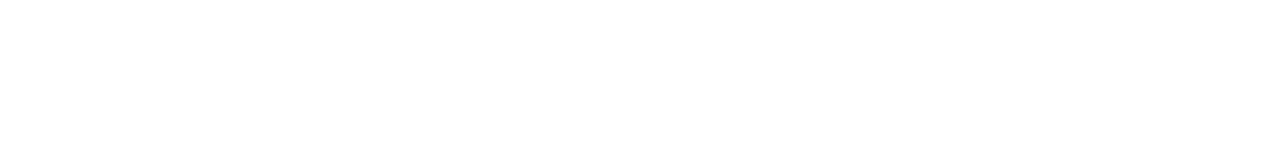
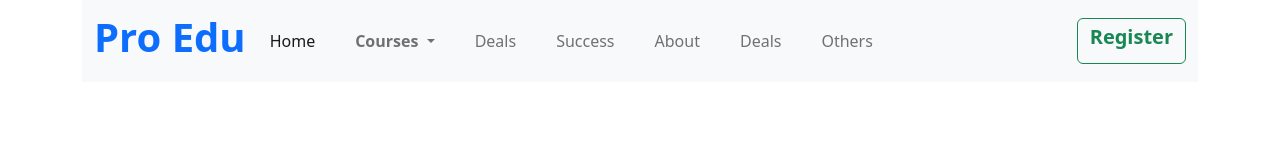
Before and after one commit to ayatullahkhomeni/edu-tech, a plain HTML site: page index.html in a window 1280 px wide. Drawn offline with nearby package versions, Linux system fonts and the light colour scheme.

Commit message:
Complete Navbar

```diff
--- a/index.html
+++ b/index.html
@@ -13,8 +13,68 @@
 </head>
 
 <body>
-    <header>
+    <header class="container">
+        <nav class="navbar navbar-expand-lg bg-light">
+            <div class="container-fluid">
+                <a class="navbar-brand" href="#">
+                    <h1 class="text-primary"><b>Pro Edu</b></h1>
+                </a>
+                <button class="navbar-toggler" type="button" data-bs-toggle="collapse"
+                    data-bs-target="#navbarSupportedContent" aria-controls="navbarSupportedContent"
+                    aria-expanded="false" aria-label="Toggle navigation">
+                    <span class="navbar-toggler-icon"></span>
+                </button>
+                <div class="collapse navbar-collapse" id="navbarSupportedContent">
+                    <ul class="navbar-nav me-auto mb-2 mb-lg-0 gap-4">
+                        <li class="nav-item">
+                            <a class="nav-link active" aria-current="page" href="#">Home</a>
+                        </li>
 
+                        <li class="nav-item dropdown">
+                            <a class="nav-link dropdown-toggle" href="#" role="button" data-bs-toggle="dropdown"
+                                aria-expanded="false">
+                                <b>Courses</b>
+                            </a>
+                            <ul class="dropdown-menu">
+                                <li><a class="dropdown-item" href="#">Fundamental Of UI/UX Design</a></li>
+                                <li><a class="dropdown-item" href="#">Javascript Basic to advanced</a></li>
+                                <li><a class="dropdown-item" href="#">Fullstack Web Development</a></li>
+                                <li><a class="dropdown-item" href="#">Digital Marketing</a></li>
+                                <li><a class="dropdown-item" href="#">Photography Basic Rules</a></li>
+                                <li><a class="dropdown-item" href="#">Motion Graphics</a></li>
+                                <li>
+                                    <hr class="dropdown-divider">
+                                </li>
+                                <li><a class="dropdown-item" href="#"><b>Others</b></a></li>
+                            </ul>
+                        </li>
+                        <li class="nav-item">
+                            <a class="nav-link" href="#">Deals</a>
+                        </li>
+                        <li class="nav-item">
+                            <a class="nav-link" href="#">Success</a>
+                        </li>
+                        <li class="nav-item">
+                            <a class="nav-link" href="#">About</a>
+                        </li>
+                        <li class="nav-item">
+                            <a class="nav-link" href="#">Deals</a>
+                        </li>
+                        <li class="nav-item">
+                            <a class="nav-link" href="#">Others</a>
+                        </li>
+
+                    </ul>
+                    <form>
+                        <button class="btn btn-outline-success" type="submit">
+                            <h5>
+                                <b>Register</b>
+                            </h5>
+                        </button>
+                    </form>
+                </div>
+            </div>
+        </nav>
     </header>
 
     <script src="https://cdn.jsdelivr.net/npm/bootstrap@5.2.0/dist/js/bootstrap.bundle.min.js"
```
